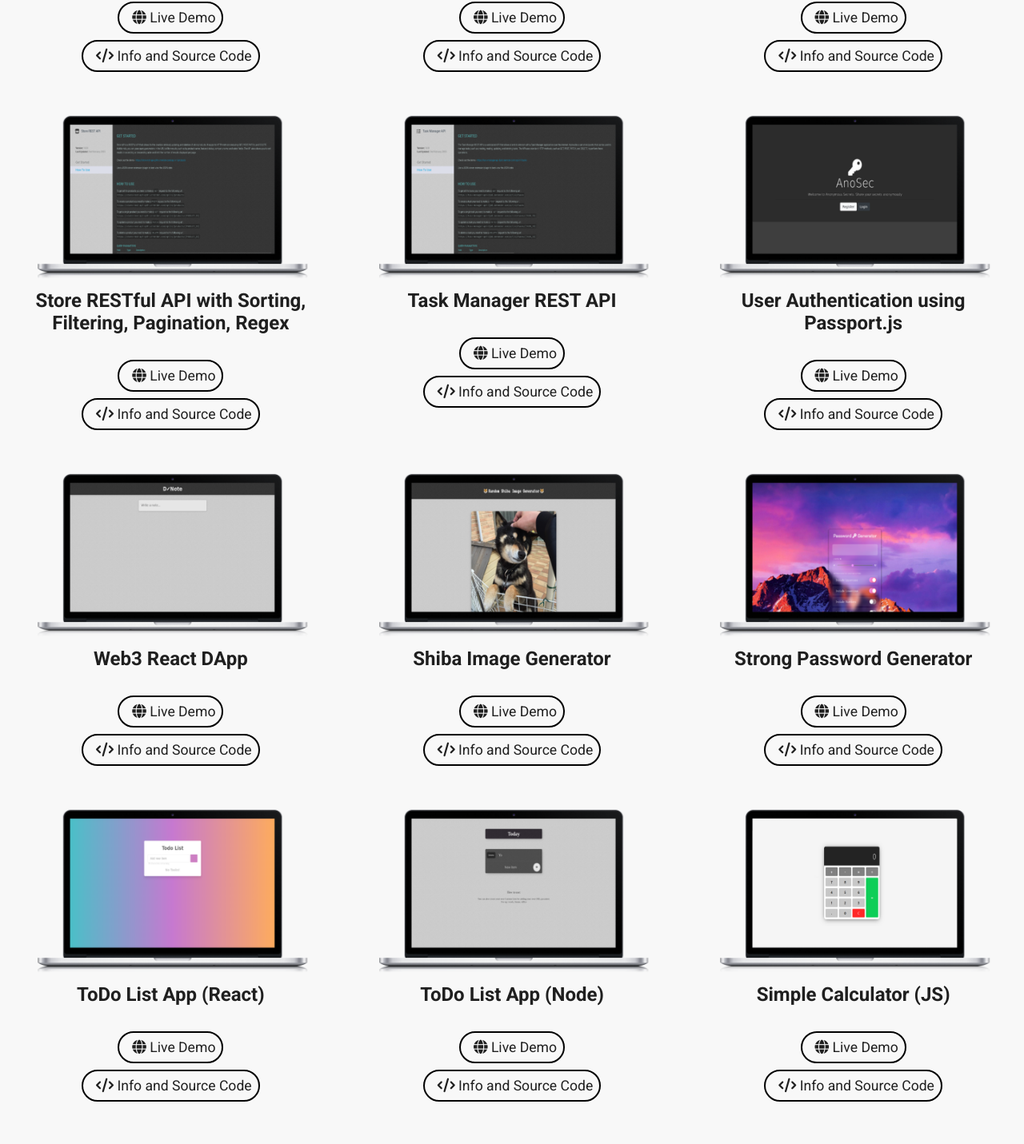
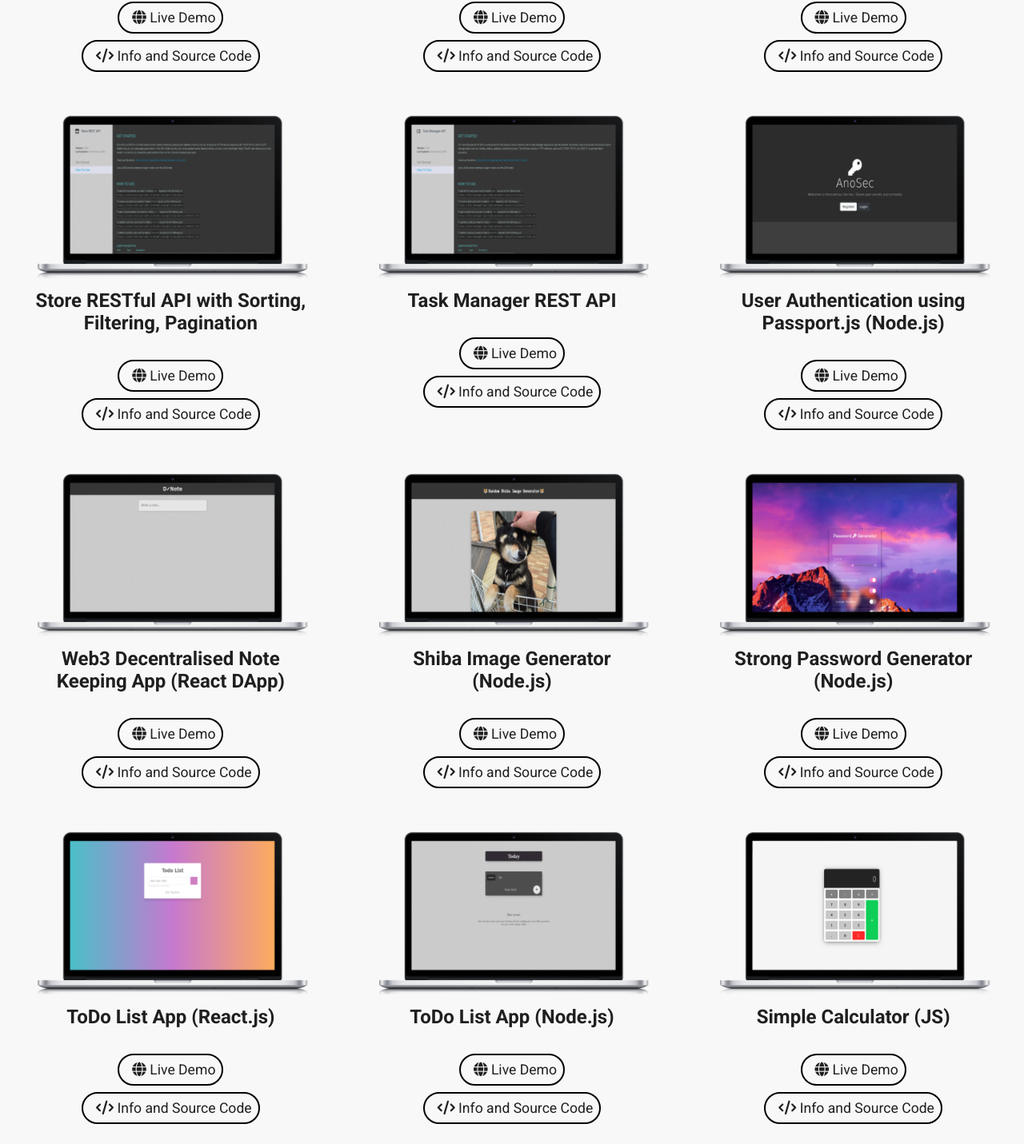
Before and after one commit to Sidc29/my-portfolio-site, a React (Create React App) app: page /portfolio in a window 1280 px wide. Shown: the part 383-1814 px from the top of the page at 80% size. Built offline with nearby package versions, Linux system fonts and the light colour scheme; the HTML template or start-up script is replaced by a standard one.

Commit message:
update portfolio

```diff
--- a/src/info/Info.js
+++ b/src/info/Info.js
@@ -169,7 +169,7 @@ export const info = {
       image: mock12,
     },
     {
-      title: "Store RESTful API with Sorting, Filtering, Pagination, Regex",
+      title: "Store RESTful API with Sorting, Filtering, Pagination",
       live: "https://store-rest-api-qo9n.onrender.com/",
       source: "https://github.com/Sidc29/Store-Restful-API",
       image: mock11,
@@ -181,38 +181,38 @@ export const info = {
       image: mock10,
     },
     {
-      title: "User Authentication using Passport.js",
+      title: "User Authentication using Passport.js (Node.js)",
       live: "https://anosec-passport-js-authentication.onrender.com/",
       source:
         "https://github.com/Sidc29/AnoSec---Authentication-using-Passport.js",
       image: mock9,
     },
     {
-      title: "Web3 React DApp",
+      title: "Web3 Decentralised Note Keeping App (React DApp)",
       live: "https://riotp-viaaa-aaaan-qcx4a-cai.ic0.app/",
       source: "https://github.com/Sidc29/notekeeper-DApp",
       image: mock1,
     },
     {
-      title: "Shiba Image Generator",
+      title: "Shiba Image Generator (Node.js)",
       live: "https://shiba-image-generator.onrender.com/",
       source: "https://github.com/Sidc29/shiba-image-generator-nodejs",
       image: mock2,
     },
     {
-      title: "Strong Password Generator",
+      title: "Strong Password Generator (Node.js)",
       live: "https://password-generator-5uaw.onrender.com/",
       source: "https://github.com/Sidc29/password-generator-nodejs-ejs",
       image: mock3,
     },
     {
-      title: "ToDo List App (React)",
+      title: "ToDo List App (React.js)",
       live: "https://advanced-to-do-app.vercel.app/",
       source: "https://github.com/Sidc29/advanced-to-do-app-react",
       image: mock4,
     },
     {
-      title: "ToDo List App (Node)",
+      title: "ToDo List App (Node.js)",
       live: "https://advanced-to-do-app.onrender.com/",
       source: "https://github.com/Sidc29/advanced-todo-app-nodejs-ejs",
       image: mock5,
```
